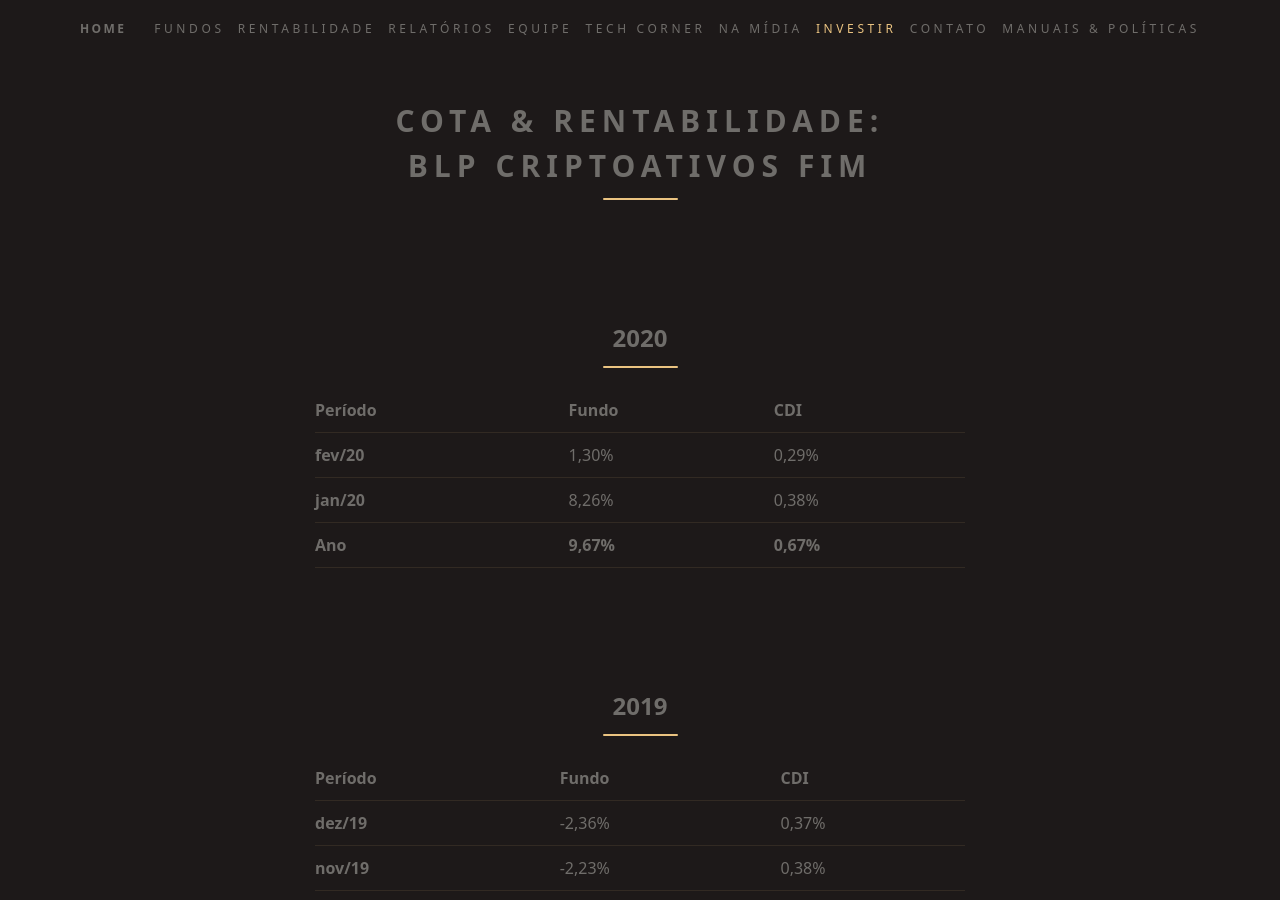
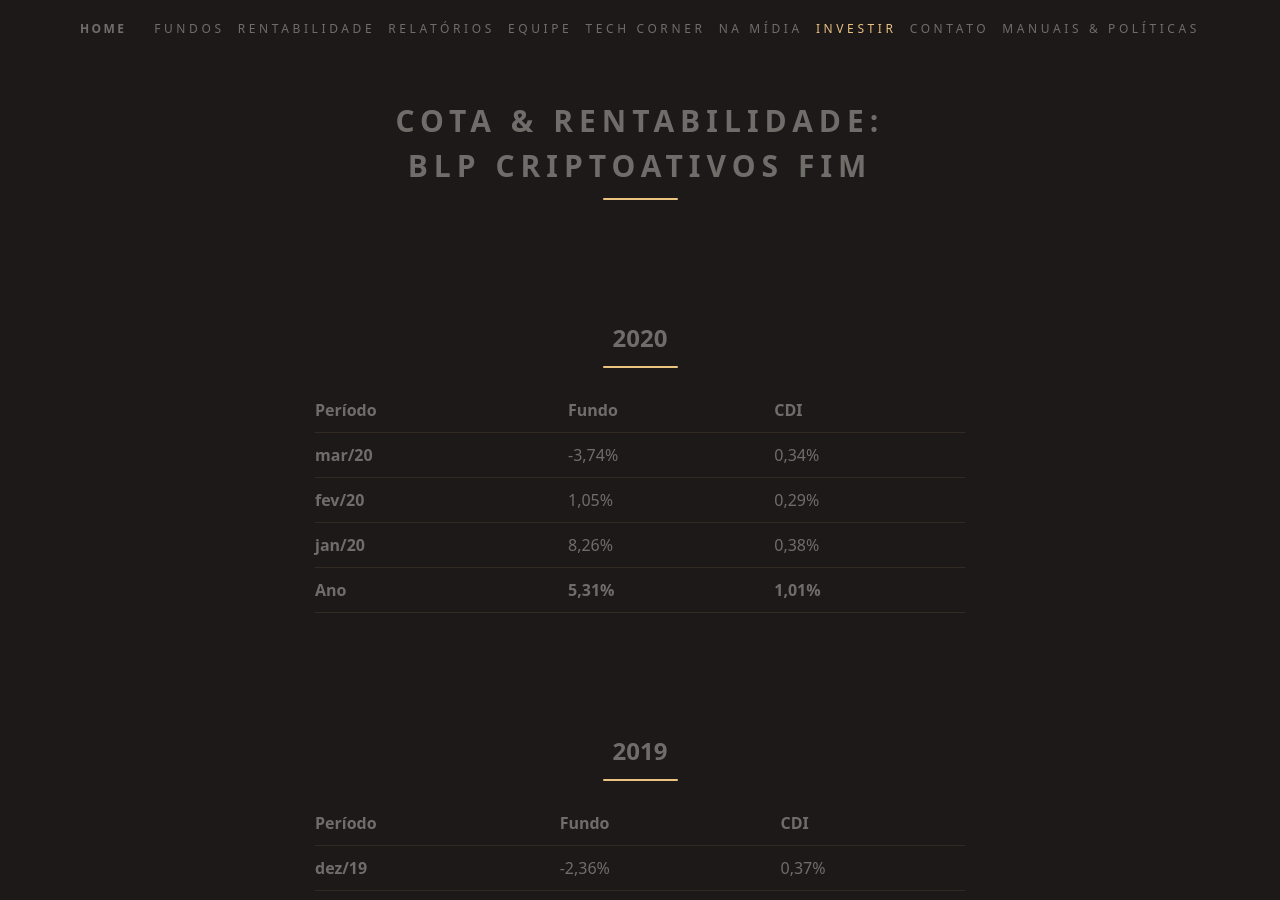
Before and after one commit to ateliedetemas/blpcrypto, a Jekyll site: the page built from _pages/rentabilidade/ativos-fim.md, in a window 1280 px wide and 900 px high. Built offline with Jekyll 4.4.1, drawn with Linux system fonts in a browser that asks for light colours.

Commit message:
Update ativos-fim.md

```diff
--- a/_pages/rentabilidade/ativos-fim.md
+++ b/_pages/rentabilidade/ativos-fim.md
@@ -8,9 +8,10 @@ permalink: "/rentabilidade/ativos-fim/"
 
 Período | Fundo | CDI
 ---|---|---
-**fev/20** | 1,30% | 0,29%
+**mar/20** | -3,74% | 0,34%
+**fev/20** | 1,05% | 0,29%
 **jan/20** | 8,26% | 0,38%
-**Ano**  | **9,67%** | **0,67%**
+**Ano**  | **5,31%** | **1,01%**
 
 ## 2019
 
```
